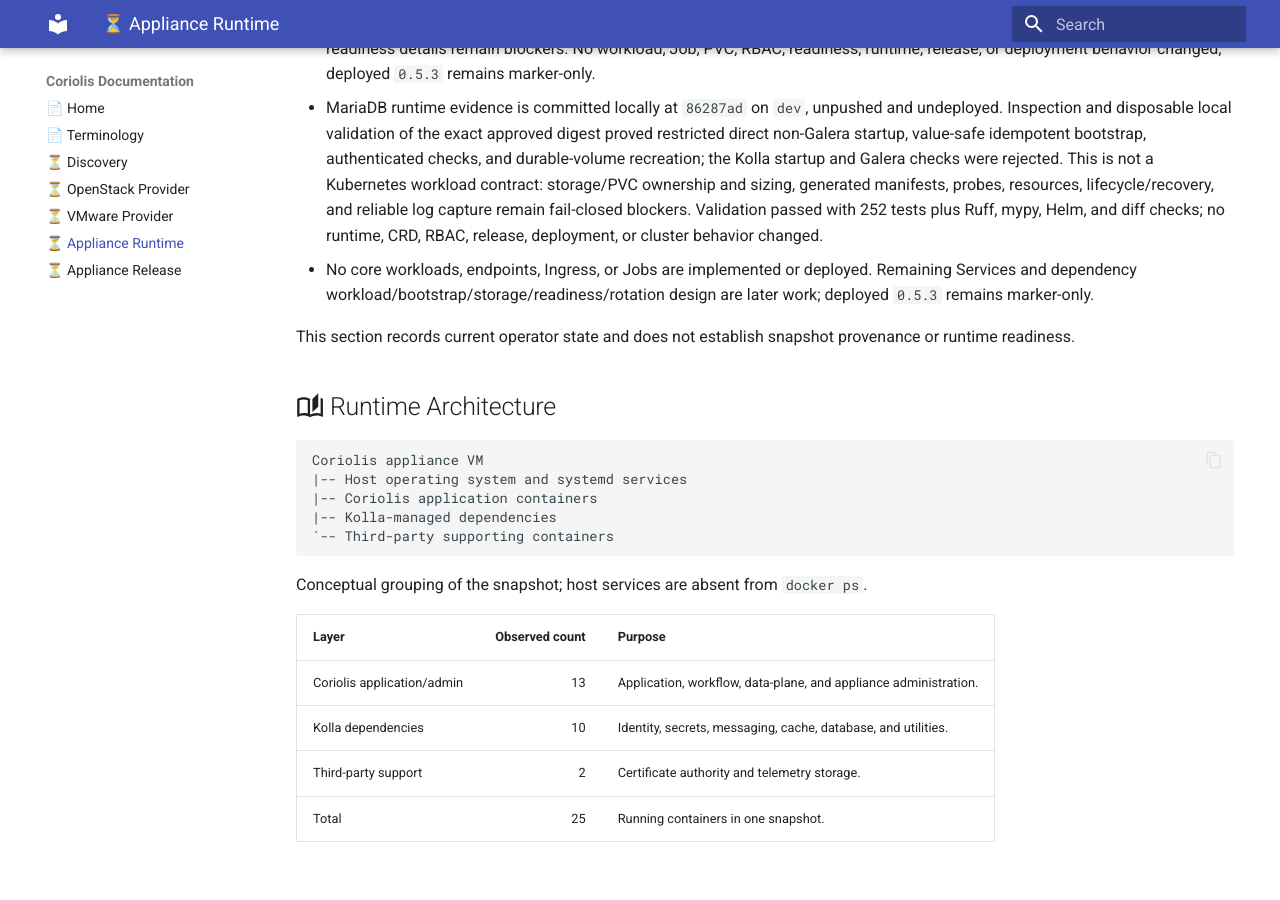
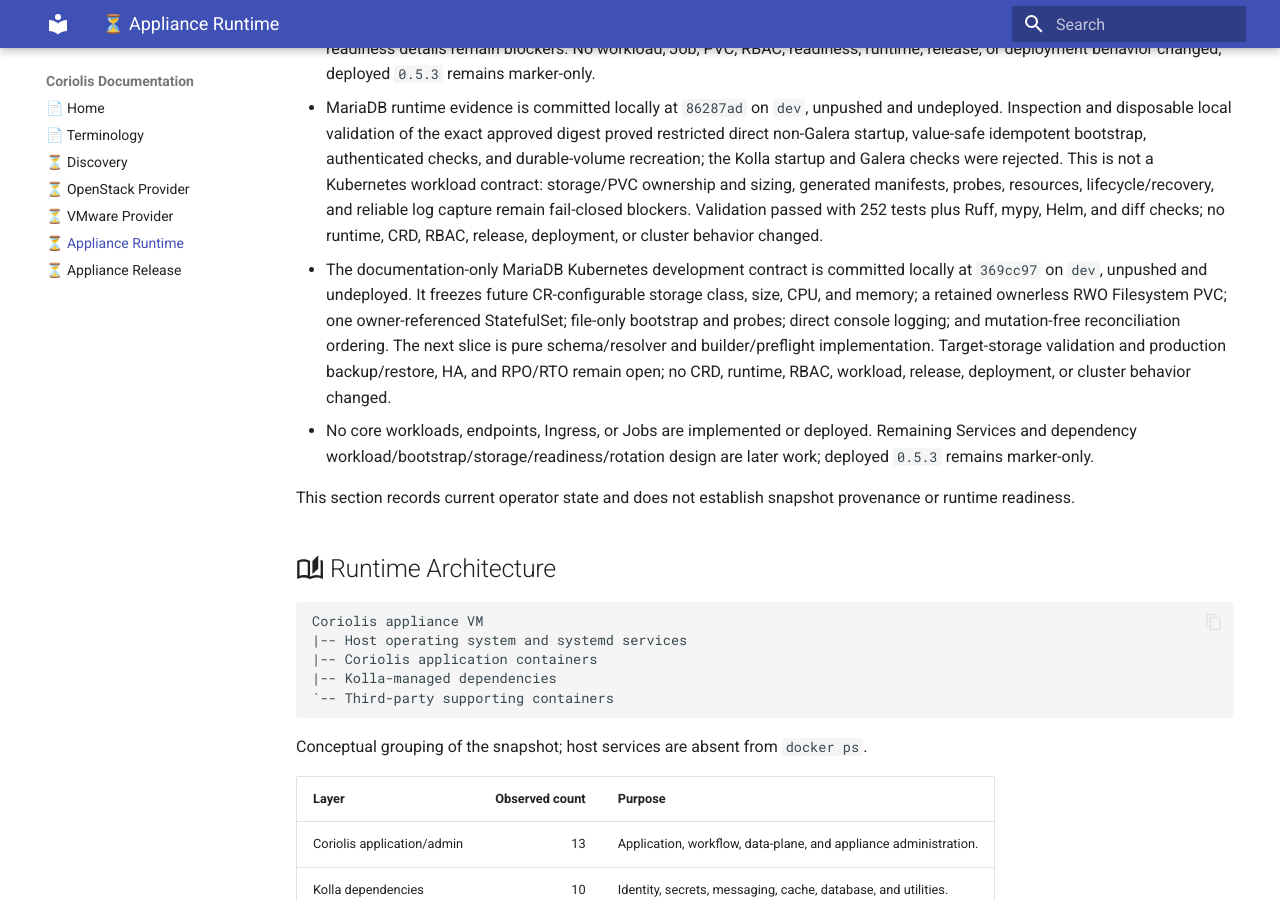
Before and after one commit to radumoisan/coriolis, an MkDocs documentation site: the page built from docs/appliance-runtime.md, in a window 1280 px wide and 900 px high, scrolled down 2761 px. Built offline with MkDocs 1.6.1 and Material for MkDocs 9.7.7, drawn with Linux system fonts in a browser that asks for light colours.

Commit message:
Update operator MariaDB contract status

```diff
--- a/docs/appliance-runtime.md
+++ b/docs/appliance-runtime.md
@@ -38,6 +38,7 @@
 - The four-Service implementation is committed locally at `797235b` on `dev`, with tracking status at `c28832c`; neither commit is pushed or deployed. It adds deterministic owner-referenced plaintext ClusterIP Services for RabbitMQ (`5672`), Memcached (`11211`), MariaDB (`3306`), and Keystone (`5000`); reconciliation performs the existing marker-plus-four reads followed by four Service reads, with only `404` absent, and completes all preparation before writes. Managed Services use resourceVersion-guarded SSA; writes remain foundational resources, then Services, then marker. Collisions are mutation-free; retries are sanitized with no rollback; `Ready=False/RuntimeNotImplemented` remains truthful. Service RBAC is exactly get/create/patch. Validation passed: 252 tests plus Ruff/mypy/Helm/diff validation.
 - The documentation-only dependency workload evidence gate is committed locally at `98ab0e4` on `dev`, unpushed and undeployed. It freezes exact mirrored support-image identities, source-backed dependency evidence, durable resource/credential boundaries, and fail-closed eligibility requirements. MariaDB is the first candidate only after single-node, storage, startup, and probe evidence closes; OCI launch/configuration, storage, bootstrap, probe, replica/disruption, and readiness details remain blockers. No workload, Job, PVC, RBAC, readiness, runtime, release, or deployment behavior changed; deployed `0.5.3` remains marker-only.
 - MariaDB runtime evidence is committed locally at `86287ad` on `dev`, unpushed and undeployed. Inspection and disposable local validation of the exact approved digest proved restricted direct non-Galera startup, value-safe idempotent bootstrap, authenticated checks, and durable-volume recreation; the Kolla startup and Galera checks were rejected. This is not a Kubernetes workload contract: storage/PVC ownership and sizing, generated manifests, probes, resources, lifecycle/recovery, and reliable log capture remain fail-closed blockers. Validation passed with 252 tests plus Ruff, mypy, Helm, and diff checks; no runtime, CRD, RBAC, release, deployment, or cluster behavior changed.
+- The documentation-only MariaDB Kubernetes development contract is committed locally at `369cc97` on `dev`, unpushed and undeployed. It freezes future CR-configurable storage class, size, CPU, and memory; a retained ownerless RWO Filesystem PVC; one owner-referenced StatefulSet; file-only bootstrap and probes; direct console logging; and mutation-free reconciliation ordering. The next slice is pure schema/resolver and builder/preflight implementation. Target-storage validation and production backup/restore, HA, and RPO/RTO remain open; no CRD, runtime, RBAC, workload, release, deployment, or cluster behavior changed.
 - No core workloads, endpoints, Ingress, or Jobs are implemented or deployed. Remaining Services and dependency workload/bootstrap/storage/readiness/rotation design are later work; deployed `0.5.3` remains marker-only.
 
 This section records current operator state and does not establish snapshot provenance or runtime readiness.
```
